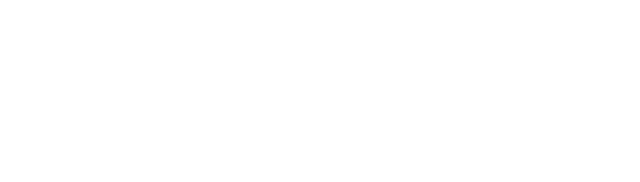
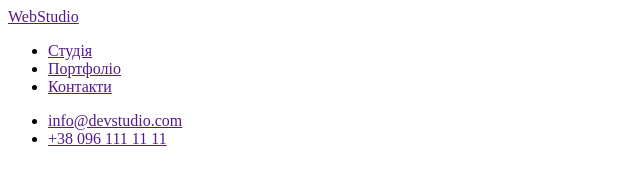
Before and after one commit to ChuikoIhor/goit-markup-hw-01, a plain HTML site: page index.html in a window 1280 px wide. Shown: the whole page, without its empty margins (0-640 px from the left). Drawn offline with Linux system fonts and the light colour scheme.

Commit message:
Шапка готова

```diff
--- a/index.html
+++ b/index.html
@@ -7,6 +7,27 @@
     <title>Document</title>
 </head>
 <body>
+    <header>
+        <nav>
+             <a href="">
+            WebStudio
+            </a>
+
+             <ul>
+                <li><a href="">Студія</a></li>
+                <li><a href="">Портфоліо</a></li>
+                <li><a href="">Контакти</a></li>
+
+            </ul>
+
+        </nav>
+
+        <ul>
+            <li><a href="">info@devstudio.com</a></li>
+            <li><a href="">+38 096 111 11 11</a></li>
+        </ul>
+
+    </header>
 
 </body>
 </html>
```
Also changed, not shown: images/page 1/ihor.jpg (added), images/page 1/michael.jpg (added), images/page 1/michaelo.jpg (added), images/page 1/olga.jpg (added), images/page 1/one.jpg (added), images/page 1/three.jpg (added), images/page 1/two.jpg (added), 3 other files.
